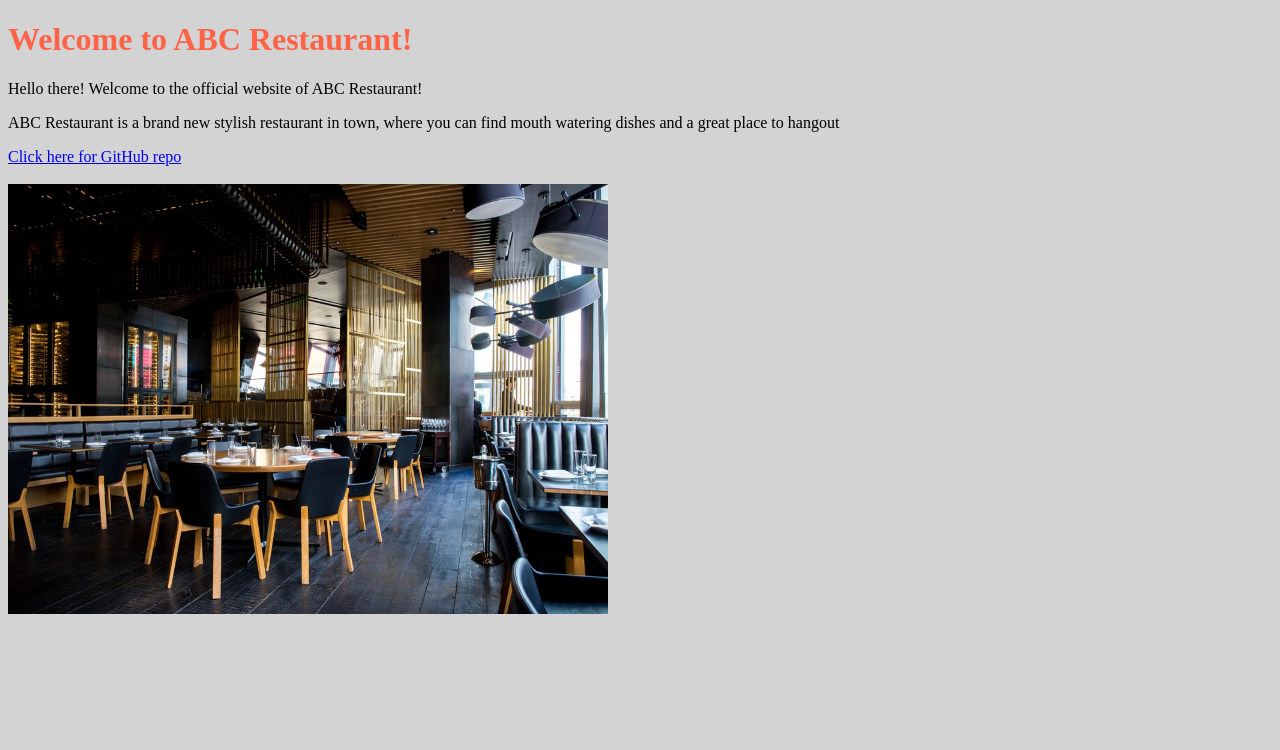
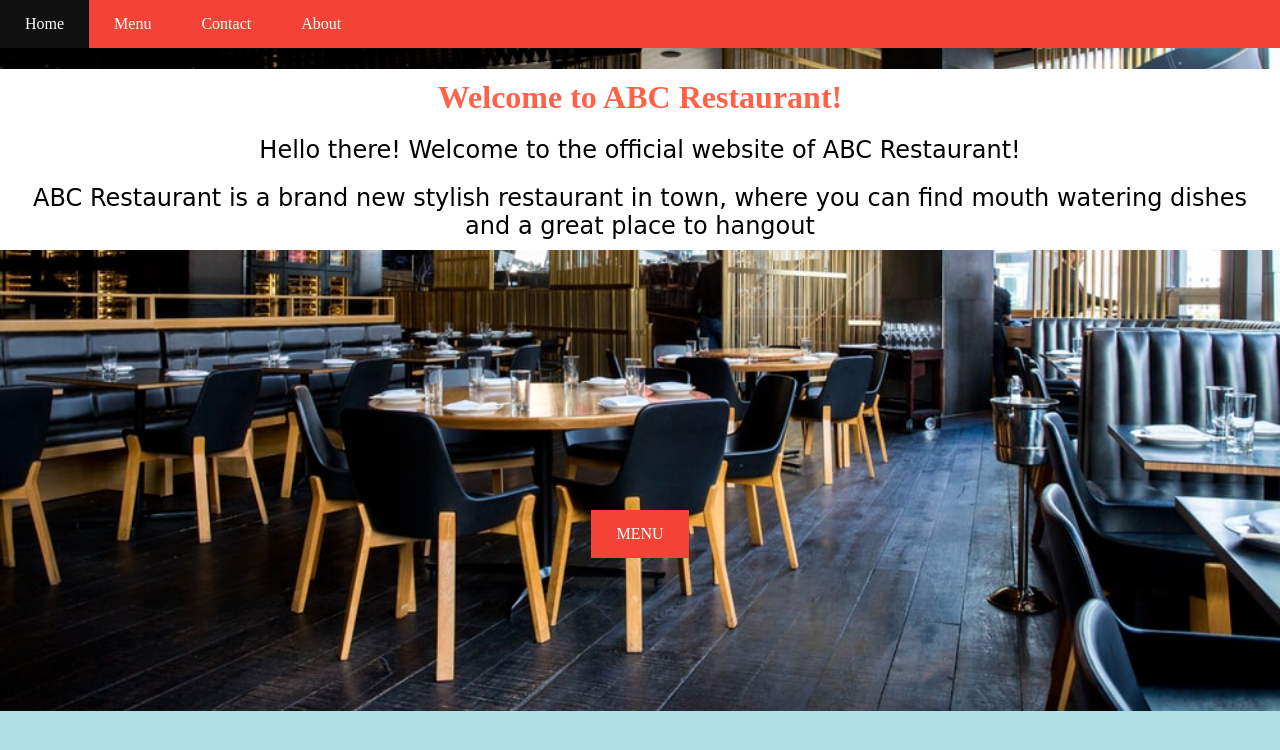
Before and after one commit to nehalchakravarthy/web-dev, a plain HTML site: page index.html in a window 1280 px wide. Drawn offline with Linux system fonts and the light colour scheme.

Commit message:
Added navigation bar and new pages

```diff
--- a/index.html
+++ b/index.html
@@ -1,13 +1,50 @@
 <!DOCTYPE html>
 <html lang="en-US">
 <head>
+	<link rel="stylesheet" href="styles.css">
     <title>ABC Restaurant</title>
+    <style>
+	ul {
+	  list-style-type: none;
+	  margin: 0;
+	  padding: 0;
+	  overflow: hidden;
+	  background-color: #f44336;
+	}
+
+	li {
+	  float: left;
+	}
+
+	li a {
+	  display: block;
+	  color: white;
+	  text-align: center;
+	  padding: 16px;
+	  text-decoration: none;
+	}
+
+	li a:hover {
+	  background-color: #111111;
+	}
+</style>
 </head>
-<body style="background-color:LightGray;">
-    <h1 style="color:Tomato;">Welcome to ABC Restaurant!</h1>
-	<p>Hello there! Welcome to the official website of ABC Restaurant!</p>
-	<p>ABC Restaurant is a brand new stylish restaurant in town, where you can find mouth watering dishes and a great place to hangout</p>
-	<a href="https://www.github.com/nehalchakravarthy/web-dev">Click here for GitHub repo</a><br><br>
-	<img src="restaurant.jpeg" alt="Restaurant image" width="600" height="430" margin="20">
+<body style="margin: 0px;">
+    <ul>
+  		<li><a href="index.html">Home</a></li>
+  		<li><a href="menu.html">Menu</a></li>
+  		<li><a href="contact.html">Contact</a></li>
+  		<li><a href="about.html">About</a></li>
+	</ul>
+    <div>
+    	<h1 style="margin-bottom: 0px">Welcome to ABC Restaurant!</h1>
+	</div>
+	<div class="container">
+		<p>Hello there! Welcome to the official website of ABC Restaurant!</p>
+		<p>ABC Restaurant is a brand new stylish restaurant in town, where you can find mouth watering dishes and a great place to hangout</p>
+	</div>
+	<div class="container" style="margin-top: 250px">
+		<a href="menu.html" title="See Menu" style="margin: 10px;">MENU</a>
+	</div>
 </body>
 </html>
--- /dev/null
+++ b/styles.css
@@ -0,0 +1,45 @@
+body {
+  background-color: powderblue;
+  background-repeat: no-repeat;
+  background-image: url("images/index-bg.jpeg");
+  background-size: cover;
+  background-position: center;
+  position: relative;
+}
+h1 {
+  color: tomato;
+  text-align: center;
+  background-color: white;
+  padding: 10px;
+}
+p {
+  color: black;
+  background-color: white;
+  font-family: cursive;
+  font-size: 150%;
+  margin: 0px;
+  padding: 10px;
+}
+img {
+	border: 2px solid black;
+	padding: 10px;
+}
+button {
+	background-color: lightgray;
+	size: 2000%;
+}
+.container {
+  	text-align: center;
+}
+a:link, a:visited {
+  background-color: #f44336;
+  color: white;
+  padding: 15px 25px;
+  text-align: center;
+  text-decoration: none;
+  display: inline-block;
+}
+
+a:hover, a:active {
+  background-color: #111111;
+}
```
Also changed, not shown: about.html (added, +9 -0 lines), contact.html (added, +9 -0 lines), menu.html (added, +8 -0 lines), images/index-bg.jpeg (renamed from restaurant.jpeg), images/menu-bg.jpeg (added).
